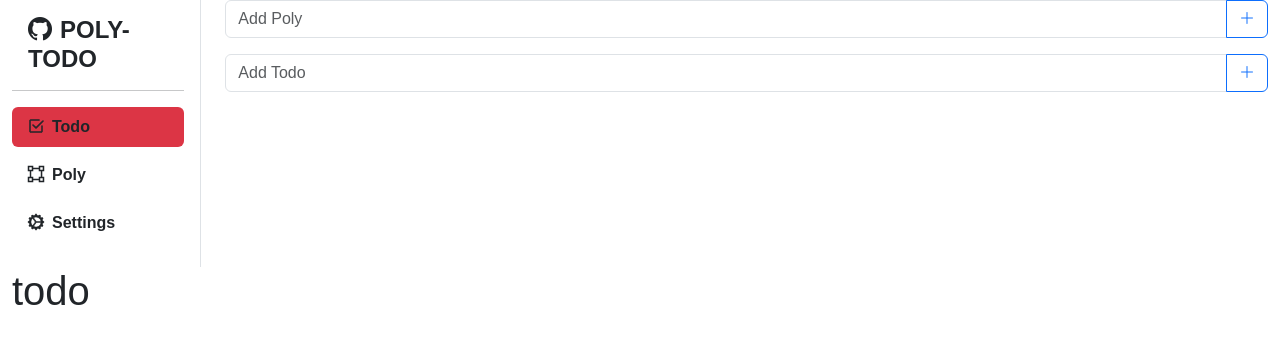
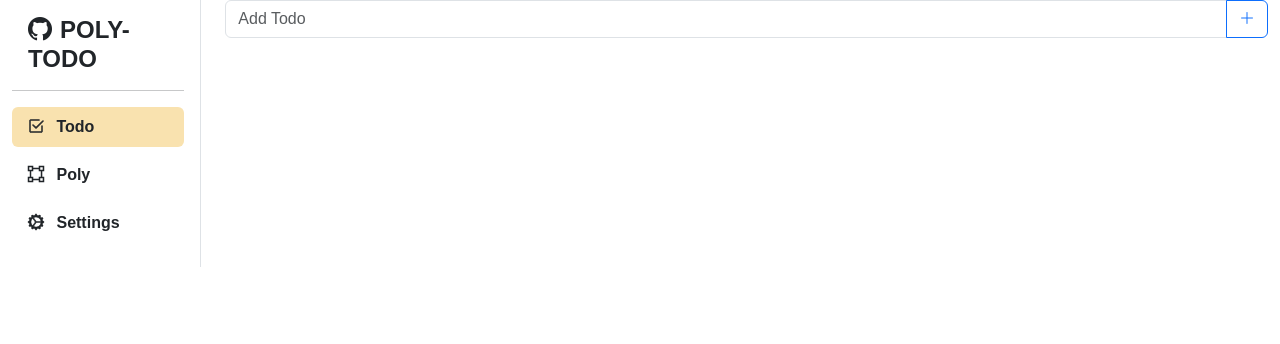
Before and after one commit to yz-dev21/poly-todo, a SvelteKit app: page / in a window 1280 px wide. Shown: the top 344 px of the page. Built offline with nearby package versions, Linux system fonts and the light colour scheme; a web font is replaced by a local one.

Commit message:
(feat) sidebar

```diff
--- a/src/app.html
+++ b/src/app.html
@@ -11,9 +11,6 @@
 	<!-- Bootstrap -->
 	<link href="https://cdn.jsdelivr.net/npm/bootstrap@5.3.3/dist/css/bootstrap.min.css" rel="stylesheet"
 		integrity="sha384-QWTKZyjpPEjISv5WaRU9OFeRpok6YctnYmDr5pNlyT2bRjXh0JMhjY6hW+ALEwIH" crossorigin="anonymous">
-	<script src="https://cdn.jsdelivr.net/npm/bootstrap@5.3.3/dist/js/bootstrap.bundle.min.js"
-		integrity="sha384-YvpcrYf0tY3lHB60NNkmXc5s9fDVZLESaAA55NDzOxhy9GkcIdslK1eN7N6jIeHz"
-		crossorigin="anonymous"></script>
 	<!-- Bootstrap Icons -->
 	<link rel="stylesheet" href="https://cdn.jsdelivr.net/npm/bootstrap-icons@1.11.3/font/bootstrap-icons.min.css">
 	<!-- Pretendard Font -->
--- a/src/routes/+page.svelte
+++ b/src/routes/+page.svelte
@@ -1,15 +1,33 @@
 <script>
-	import Sidebar from './sidebar.svelte';
-	import TodoList from './todoList.svelte';
+	import { fade } from 'svelte/transition';
+
+	import Sidebar from './nav/sidebar.svelte';
+	import TodoList from './todo/todoList.svelte';
+	import PolyList from './poly/polyList.svelte';
+	import Settings from './settings.svelte';
+
+	let selectedIndex = 0;
 </script>
 
 <div class="container-fluid">
 	<div class="row">
 		<div class="col-sm-2">
-			<Sidebar />
+			<Sidebar bind:selectedIndex />
 		</div>
 		<div class="col">
-			<TodoList />
+			{#if selectedIndex == 0}
+				<div>
+					<TodoList />
+				</div>
+			{:else if selectedIndex == 1}
+				<div>
+					<PolyList />
+				</div>
+			{:else if selectedIndex == 2}
+				<div>
+					<Settings />
+				</div>
+			{/if}
 		</div>
 	</div>
 </div>
--- a/src/routes/Sidebar.svelte
+++ /dev/null
@@ -1,84 +0,0 @@
-<script>
-</script>
-
-<div class="d-flex flex-sm-column flex-row flex-nowrap sticky-top py-3 pe-3 border-end">
-	<a
-		href="https://github.com/yz-dev21/poly-todo"
-		class="align-items-center link-dark text-decoration-none ps-3"
-		><i class="bi bi-github h4"></i><span class="m-2 h4"><strong>POLY-TODO</strong></span>
-	</a>
-	<hr />
-	<ul class="nav nav-pills nav-fill flex-column mb-auto" role="tablist">
-		<li class="nav-item mb-2">
-			<button
-				class="nav-link btn btn-light link-dark text-start"
-				id="todo_nav"
-				role="tab"
-				data-bs-toggle="tab"
-				aria-selected="true"
-				data-bs-target="#todo_tab"
-				><i class="bi bi-check2-square" id="bold_icon"></i><strong
-					><span class="m-2">Todo</span></strong
-				>
-			</button>
-		</li>
-		<li class="nav-item mb-2">
-			<button
-				class="nav-link btn btn-light link-dark w-100 text-start"
-				id="poly_nav"
-				role="tab"
-				data-bs-toggle="tab"
-				aria-selected="false"
-				data-bs-target="#poly_tab"
-				><i class="bi bi-bounding-box" id="bold_icon"></i><strong
-					><span class="m-2">Poly</span></strong
-				></button
-			>
-		</li>
-		<li class="nav-item mb-2">
-			<button
-				class="nav-link btn btn-light link-dark w-100 text-start"
-				id="settings_nav"
-				role="tab"
-				data-bs-toggle="tab"
-				aria-selected="false"
-				data-bs-target="#settings_tab"
-				><i class="bi bi-gear-wide-connected" id="bold_icon"></i><strong
-					><span class="m-2">Settings</span></strong
-				></button
-			>
-		</li>
-	</ul>
-</div>
-<div class="tab-content">
-	<div
-		class="tab-pane fade show active"
-		id="todo_tab"
-		role="tabpanel"
-		aria-labelledby="todo_nav"
-		tabindex="0"
-	>
-		<h1>todo</h1>
-	</div>
-	<div class="tab-pane fade" id="poly-tab" role="tabpanel" aria-labelledby="poly_nav" tabindex="0">
-		<h1>poly</h1>
-	</div>
-	<div
-		class="tab-pane fade"
-		id="settings_tab"
-		role="tabpanel"
-		aria-labelledby="settings_nav"
-		tabindex="0"
-	>
-		<h1>settings</h1>
-	</div>
-</div>
-
-<style>
-	button[aria-selected='true'] {
-		background-color: var(--bs-danger);
-	}
-	#bold_icon {
-		-webkit-text-stroke-width: 0.5px;
-	}
-</style>
--- a/src/routes/TodoList.svelte
+++ /dev/null
@@ -1,38 +0,0 @@
-<script>
-	import PolyPrompt from './polyPrompt.svelte';
-	import TodoPrompt from './TodoPrompt.svelte';
-	import TodoItem from './todoItem.svelte';
-
-	let polyList = [];
-	let todoList = [];
-
-	const createTodo = (pId, pText, pDone, pPoly) => ({
-		id: pId,
-		text: pText,
-		done: pDone,
-		type: pPoly
-	});
-	function handleOnAddPoly(e) {
-		console.log(e);
-	}
-	function handleOnAdd(e) {
-		let lastId = 0;
-		if (todoList.length > 0) lastId = todoList[todoList.length - 1].id;
-
-		todoList.push(createTodo(lastId + 1, e.detail.value, false, []));
-		todoList = todoList;
-	}
-
-	const handleOnDelete = (id) => {
-		todoList = todoList.filter((val) => val.id != id);
-	};
-</script>
-
-<PolyPrompt on:addPoly={handleOnAddPoly} />
-<TodoPrompt on:add={handleOnAdd} />
-
-<ul>
-	{#each todoList as todo}
-		<TodoItem {todo} on:delete={handleOnDelete(todo.id)} />
-	{/each}
-</ul>
--- /dev/null
+++ b/src/routes/nav/navItem.svelte
@@ -0,0 +1,28 @@
+<script>
+	import { createEventDispatcher } from 'svelte';
+	const dispatch = createEventDispatcher();
+
+	export let icon = '';
+	export let text = '';
+	export let toggle = false;
+</script>
+
+<button
+	class="nav-link btn btn-yellow link-dark text-start {toggle ? 'selected' : ''}"
+	on:click={() => dispatch('select')}
+	><i class={icon} id="bold_icon"></i>
+	<span class="m-2"><strong>{text}</strong></span>
+</button>
+
+<style>
+	.btn-yellow:focus {
+		background-color: #f9e2af;
+	}
+	.selected {
+		background-color: #f9e2af;
+		outline: none;
+	}
+	#bold_icon {
+		-webkit-text-stroke-width: 0.5px;
+	}
+</style>
--- /dev/null
+++ b/src/routes/nav/sidebar.svelte
@@ -0,0 +1,37 @@
+<script>
+	import NavItem from './navItem.svelte';
+
+	export let selectedIndex = 0;
+
+	const createNav = (pIcon, pText) => ({
+		icon: pIcon,
+		text: pText
+	});
+
+	let navs = [
+		createNav('bi bi-check2-square', 'Todo'),
+		createNav('bi bi-bounding-box', 'Poly'),
+		createNav('bi bi-gear-wide-connected', 'Settings')
+	];
+</script>
+
+<div class="d-flex flex-sm-column flex-row flex-nowrap sticky-top py-3 pe-3 border-end">
+	<a
+		href="https://github.com/yz-dev21/poly-todo"
+		class="align-items-center link-dark text-decoration-none ps-3"
+		><i class="bi bi-github h4"></i><span class="m-2 h4"><strong>POLY-TODO</strong></span>
+	</a>
+	<hr />
+	<ul class="nav nav-pills nav-fill flex-column mb-auto">
+		{#each navs as nav, index}
+			<li class="nav-item mb-2">
+				<NavItem
+					icon={nav.icon}
+					text={nav.text}
+					toggle={selectedIndex == index ? true : false}
+					on:select={() => (selectedIndex = index)}
+				/>
+			</li>
+		{/each}
+	</ul>
+</div>
--- /dev/null
+++ b/src/routes/poly/polyList.svelte
@@ -0,0 +1 @@
+<h1>This is Poly!</h1>
--- /dev/null
+++ b/src/routes/settings.svelte
@@ -0,0 +1 @@
+<h1>This is Settings!</h1>
--- a/src/routes/TodoItem.svelte
+++ b/src/routes/todo/todoItem.svelte
@@ -7,10 +7,6 @@
 	export let todo;
 </script>
 
-<!--
-	역주행 transition 이 엉성하게 보이는 부분은 index 로 조건문 나눠서 방향 수정하는 것으로 가능할 듯
--->
-<!-- duration 값으로 속도 변경 -->
 <li
 	transition:slide={{ duration: 250 }}
 	class="list-group-item border-0 d-flex align-items-center ps-0"
--- /dev/null
+++ b/src/routes/todo/todoList.svelte
@@ -0,0 +1,31 @@
+<script>
+	import TodoPrompt from './todoPrompt.svelte';
+	import TodoItem from './todoItem.svelte';
+
+	let todoList = [];
+
+	const createTodo = (pId, pText, pDone) => ({
+		id: pId,
+		text: pText,
+		done: pDone
+	});
+	function handleOnAdd(e) {
+		let lastId = 0;
+		if (todoList.length > 0) lastId = todoList[todoList.length - 1].id;
+
+		todoList.push(createTodo(lastId + 1, e.detail.value, false));
+		todoList = todoList;
+	}
+
+	const handleOnDelete = (id) => {
+		todoList = todoList.filter((val) => val.id != id);
+	};
+</script>
+
+<TodoPrompt on:add={(e) => handleOnAdd(e)} />
+
+<ul>
+	{#each todoList as todo}
+		<TodoItem {todo} on:delete={() => handleOnDelete(todo.id)} />
+	{/each}
+</ul>
```
Also changed, not shown: src/routes/poly/polyPrompt.svelte (renamed from src/routes/polyPrompt.svelte), src/routes/todo/todoPrompt.svelte (renamed from src/routes/TodoPrompt.svelte).
